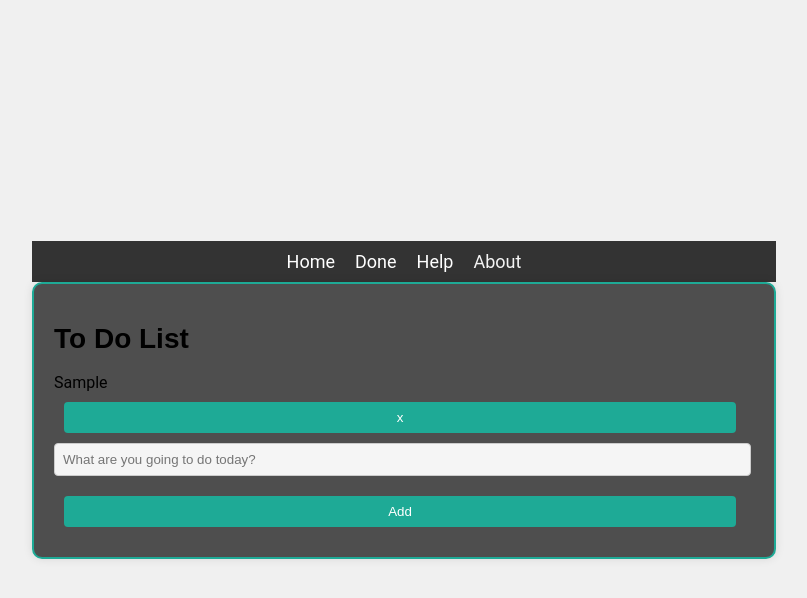
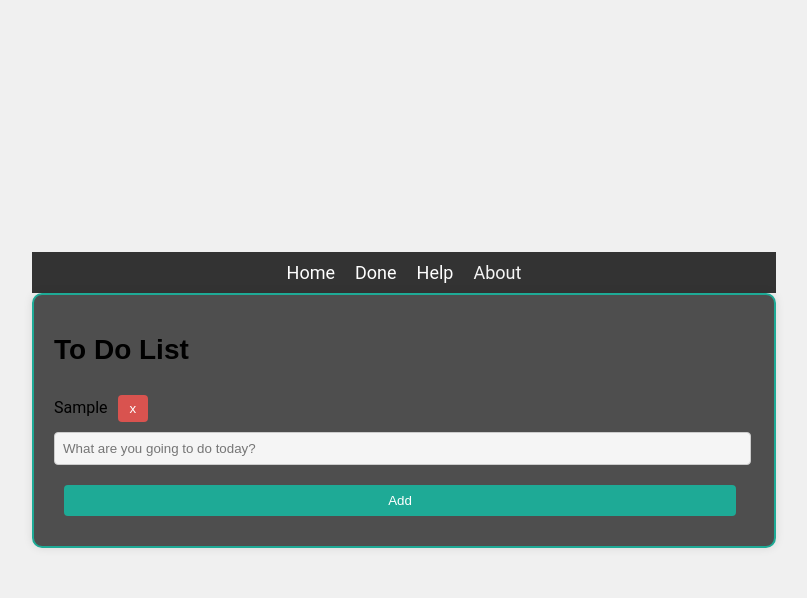
Before and after one commit to gkamran09/day-11-To-Do-List, a React (Create React App) app: page / in a window 1280 px wide. Both pictures are taken after typing "Sample" into the empty fields and a click on the button "Add". Shown: the top 598 px of the page, without its empty margins (236-1043 px from the left). Built offline with nearby package versions, Linux system fonts and the light colour scheme; no server answers.

Commit message:
bug fix: fixed issue in delete component

```diff
--- a/src/components/ToDoItem.js
+++ b/src/components/ToDoItem.js
@@ -1,11 +1,12 @@
+import React from "react";
 import { useDispatch } from "react-redux";
 import * as todoApi from "../api/todoApi";
-import { removeTodo, resetToDoTask } from "./toDoSlice";
+import { resetToDoTask } from "./toDoSlice";
 import { useTodos } from "../hooks/useTodos";
 
 const ToDoItem = (props) => {
     const dispatch = useDispatch();
-    const {deleteTodo} = useTodos();
+    const { deleteTodo } = useTodos();
 
     const toggleItem = async () => {
         await todoApi.updateTodoTask(props.todoItem.id, {
@@ -16,7 +17,9 @@ const ToDoItem = (props) => {
     };
 
     const deleteItem = async () => {
-        const isConfirmed = window.confirm("Are you sure you want to delete this item?");
+        const isConfirmed = window.confirm(
+            "Are you sure you want to delete this item?"
+        );
         if (isConfirmed) {
             await deleteTodo(props.todoItem.id);
         }
@@ -36,7 +39,7 @@ const ToDoItem = (props) => {
                 {props.isDone ? (
                     ""
                 ) : (
-                    <button className="delete-button" onClick={deleteItem}>
+                    <button className="closeButton" onClick={deleteItem}>
                         x
                     </button>
                 )}
--- a/src/components/ToDoItemDetail.js
+++ b/src/components/ToDoItemDetail.js
@@ -13,5 +13,4 @@ const ToDoItemDetail = () => {
         </div>
     );
 }
-
 export default ToDoItemDetail;
--- a/src/components/ToDoList.js
+++ b/src/components/ToDoList.js
@@ -1,7 +1,6 @@
-import React from 'react';
+import React, { useEffect } from 'react';
 import ToDoGroup from './ToDoGroup';
 import ToDoGenerator from './ToDoGenerator';
-import { useEffect } from 'react';
 import { useSelector, useDispatch } from 'react-redux';
 import { useTodos } from '../hooks/useTodos';
 
```
Lines whose indentation alone changed are shown as unchanged.
